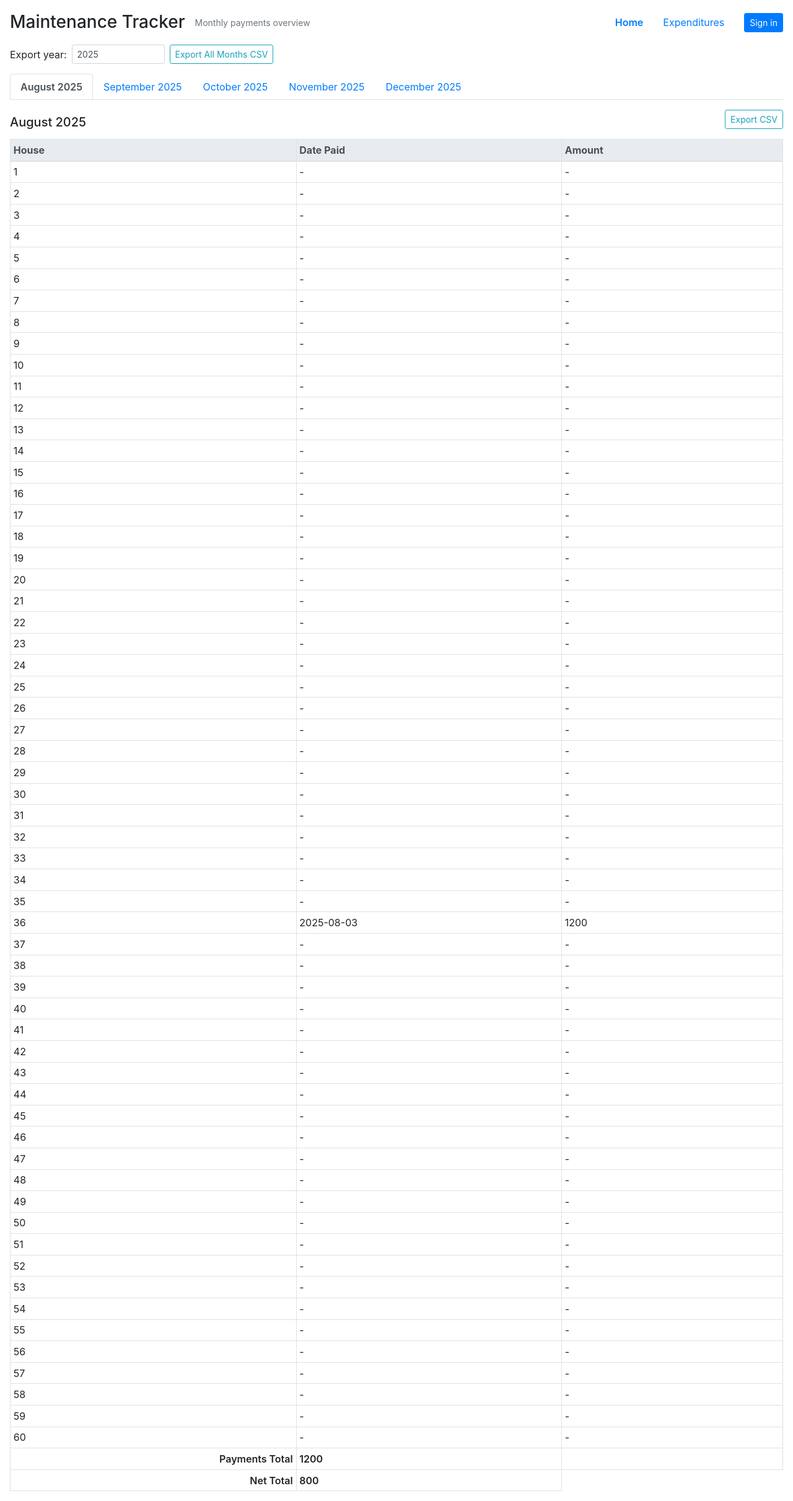
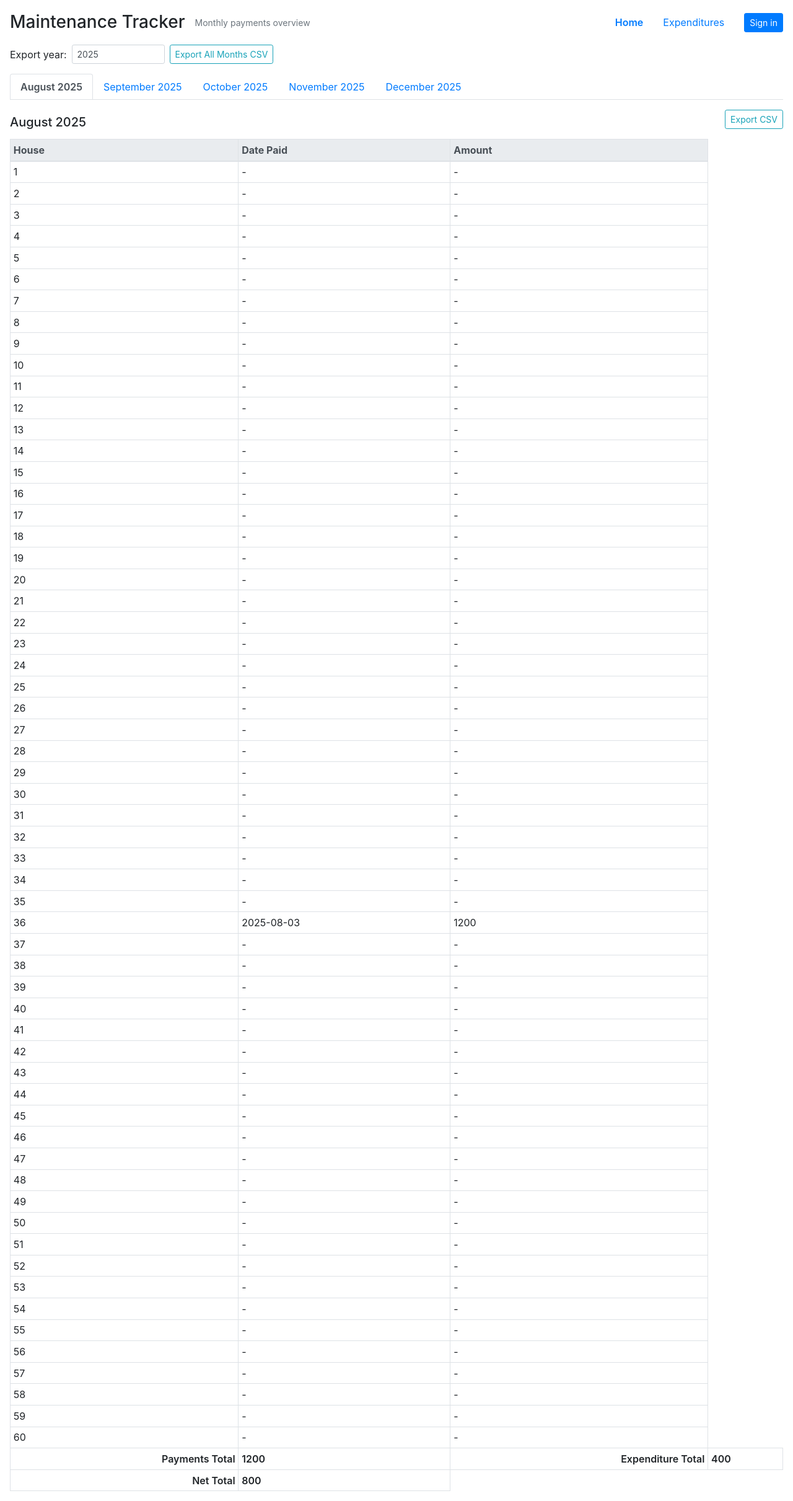
Before and after one commit to mohitraj/moderncity, a Flask app: page / in a window 1280 px wide. Shown: the whole page at 62% size. Run offline with Flask 3, Linux system fonts and the light colour scheme; data comes from the database, SQL or seed files in the repository; some libraries are stand-ins or nearby versions.

Commit message:
display expenditure

```diff
--- a/templates/index.html
+++ b/templates/index.html
@@ -84,7 +84,8 @@
                 <th class="text-right">Expenditure Total</th>
                 <th>{{ expenditures_total[key] if expenditures_total is defined else '-' }}</th>
               {% else %}
-                <th colspan="1"></th>
+                <th class="text-right">Expenditure Total</th>
+                <th>{{ expenditures_total[key] if expenditures_total is defined else '-' }}</th>
               {% endif %}
             </tr>
             <tr>
```
